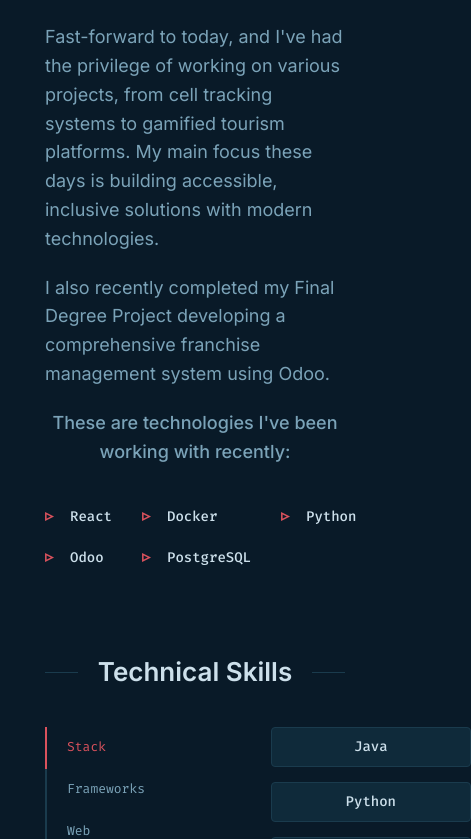
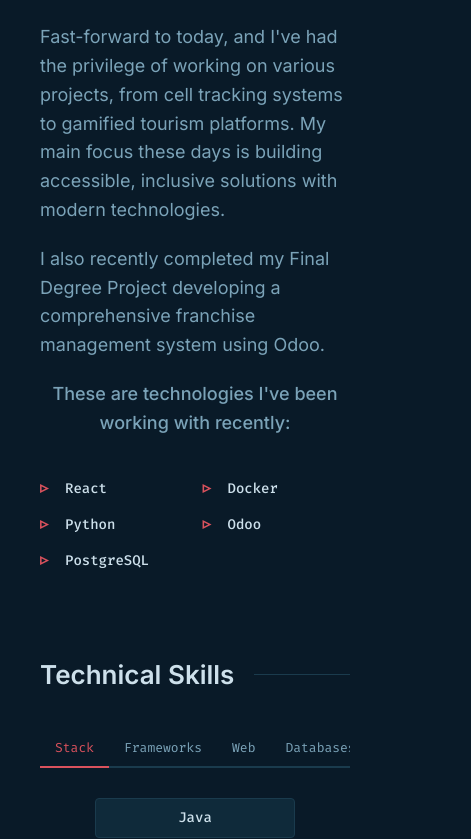
Before and after one commit to FrancoDellAguila/franco-portfolio, a React (Create React App) app: page / in a window 390 px wide. Shown: the part 1161-2000 px from the top of the page, 471 px wide, since content can reach past the window. Built offline with nearby package versions, Linux system fonts and the light colour scheme.

Commit message:
fix mobile

```diff
--- a/src/App.css
+++ b/src/App.css
@@ -1054,6 +1054,9 @@ main {
 
 /* Responsive */
 @media (max-width: 1080px) {
+  main {
+    padding: 0 100px;
+  }
   .about,
   .jobs,
   .projects,
@@ -1064,6 +1067,45 @@ main {
 }
 
 @media (max-width: 768px) {
+  main {
+    padding: 0 50px;
+  }
+
+  .numbered-heading::before,
+  .numbered-heading::after {
+    width: 100px; /* Reducir líneas del título */
+  }
+
+  .jobs-inner {
+    flex-direction: column; /* Apilar tabs de skills verticalmente */
+    align-items: center;
+    gap: 30px;
+  }
+
+  .tab-list {
+    display: flex; /* Hacer que los tabs se muestren en fila */
+    overflow-x: auto; /* Permitir scroll horizontal si no caben */
+    width: 100%;
+    justify-content: flex-start;
+  }
+
+  .tab-button {
+    border-left: none; /* Quitar borde izquierdo */
+    border-bottom: 2px solid var(--lightest-navy); /* Poner borde inferior */
+    padding: 10px 15px;
+    height: auto;
+    text-align: center;
+  }
+
+  .tab-button.active {
+    border-left: none;
+    border-bottom-color: var(--green);
+  }
+
+  .skills-list {
+    grid-template-columns: repeat(2, 1fr); /* 2 columnas para skills */
+  }
+
   .about,
   .jobs,
   .projects,
@@ -1101,7 +1143,9 @@ main {
   .project:nth-of-type(odd) .project-image,
   .project:nth-of-type(even) .project-image {
     grid-column: 1 / -1;
-    opacity: 0.7;
+    opacity: 0.5; /* Bajar opacidad para que el texto sea legible */
+    height: 100%;
+    object-fit: cover;
   }
 
   .social,
@@ -1123,6 +1167,30 @@ main {
 }
 
 @media (max-width: 480px) {
+  main {
+    padding: 0 20px; /* Reducir padding general */
+  }
+
+  .numbered-heading {
+    justify-content: flex-start; /* Alinear títulos a la izquierda */
+  }
+
+  .numbered-heading::before {
+    display: none; /* Ocultar línea izquierda del título */
+  }
+  .numbered-heading::after {
+    width: 100%; /* Hacer que la línea ocupe el espacio restante */
+  }
+
+  .skills-list {
+    grid-template-columns: repeat(2, 1fr); /* Mantener 2 columnas si es posible */
+    gap: 15px;
+  }
+
+  .project-description {
+    padding: 20px; /* Reducir padding de la descripción del proyecto */
+  }
+
   .about,
   .jobs,
   .projects,
```
